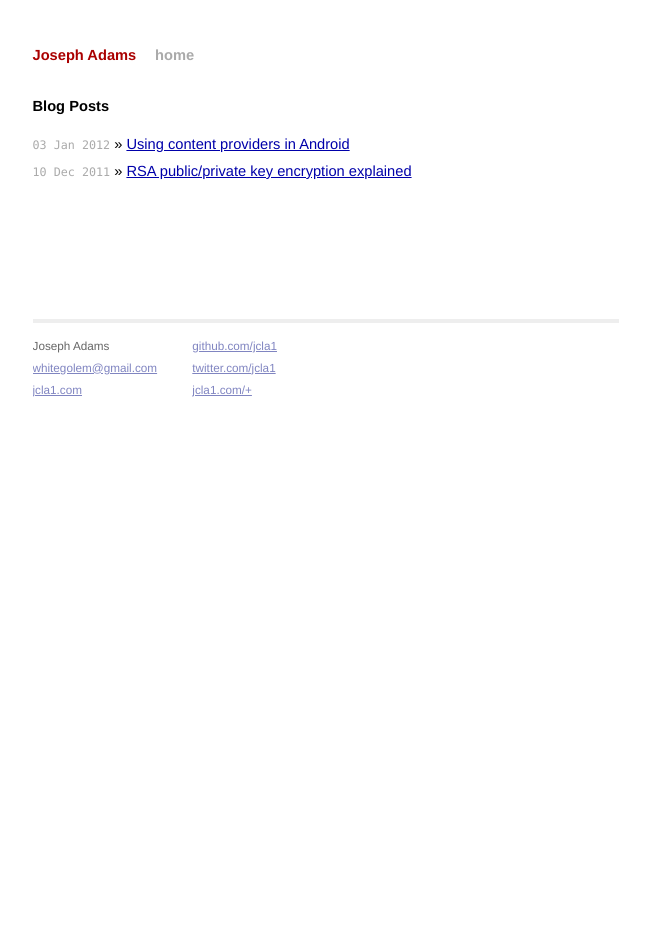
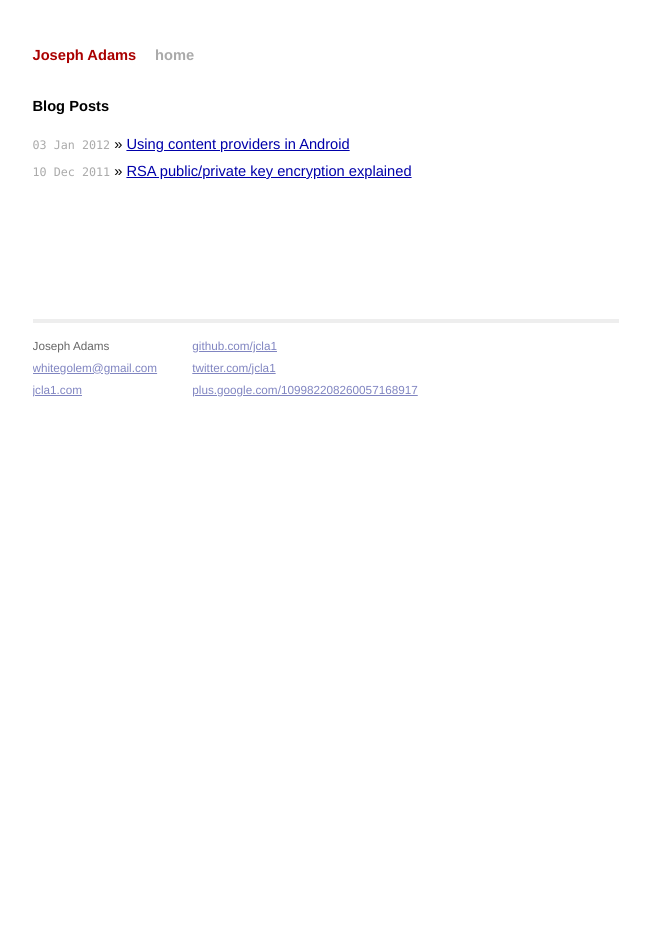
Before and after one commit to jcla1/jcla1.github.com, a Jekyll site: the page built from index.html, in a window 1280 px wide. Shown: the whole page, without its empty margins (314-964 px from the left). Built offline with Jekyll 4.4.1, drawn with Linux system fonts in a browser that asks for light colours.

Commit message:
removed plus page

```diff
--- a/+.html
+++ /dev/null
@@ -1,6 +0,0 @@
----
-title: +
----
-<script>
-window.location = "https://plus.google.com/109982208260057168917";
-</script>
--- a/_layouts/default.html
+++ b/_layouts/default.html
@@ -40,7 +40,7 @@
       <p>
         <a href="http://github.com/jcla1/">github.com/jcla1</a><br />
         <a href="http://twitter.com/jcla1/">twitter.com/jcla1</a><br />
-        <a href="http://jcla1.com/+">jcla1.com/+</a>
+        <a href="https://plus.google.com/109982208260057168917/posts">plus.google.com/109982208260057168917</a>
       </p>
     </div>
   </div>
```
